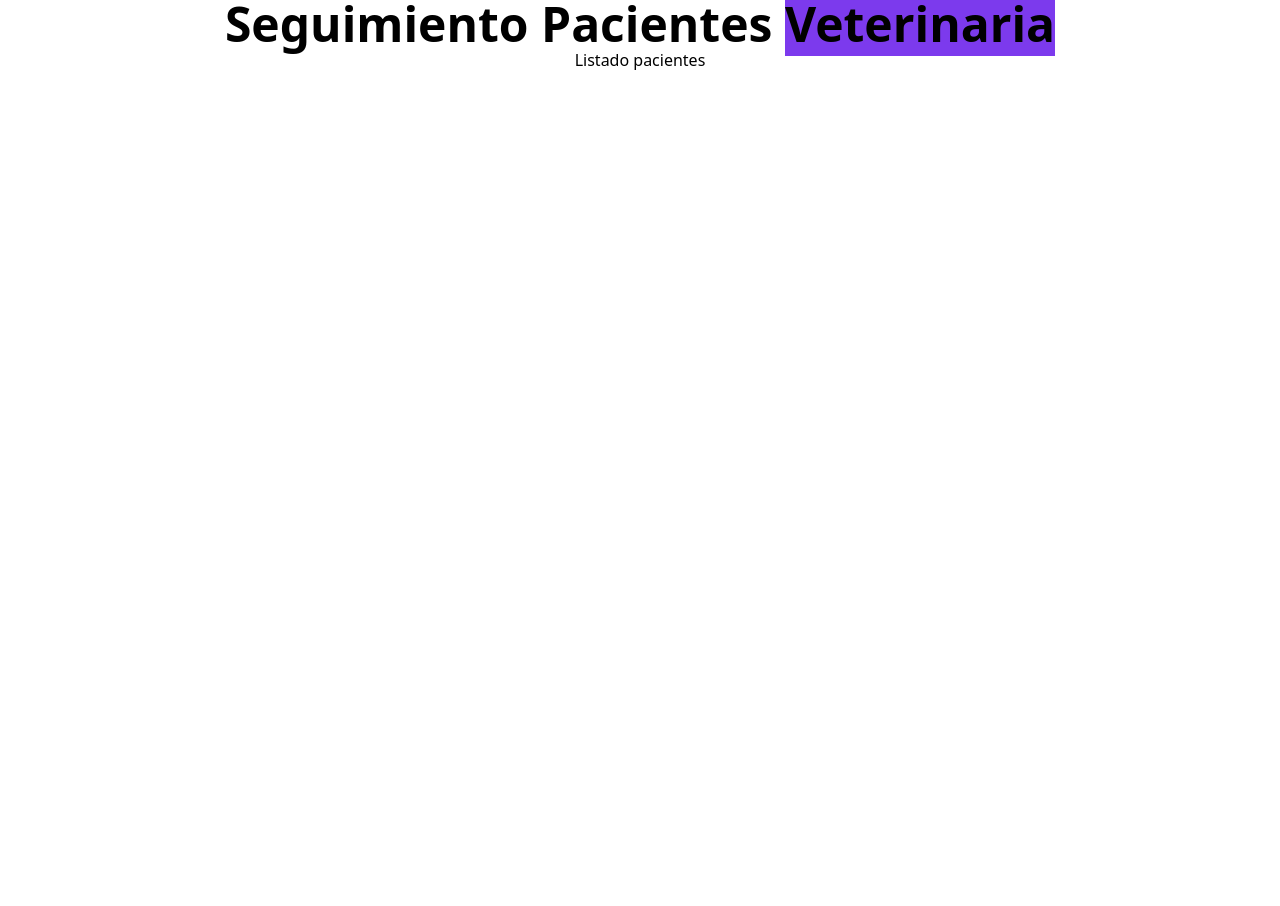
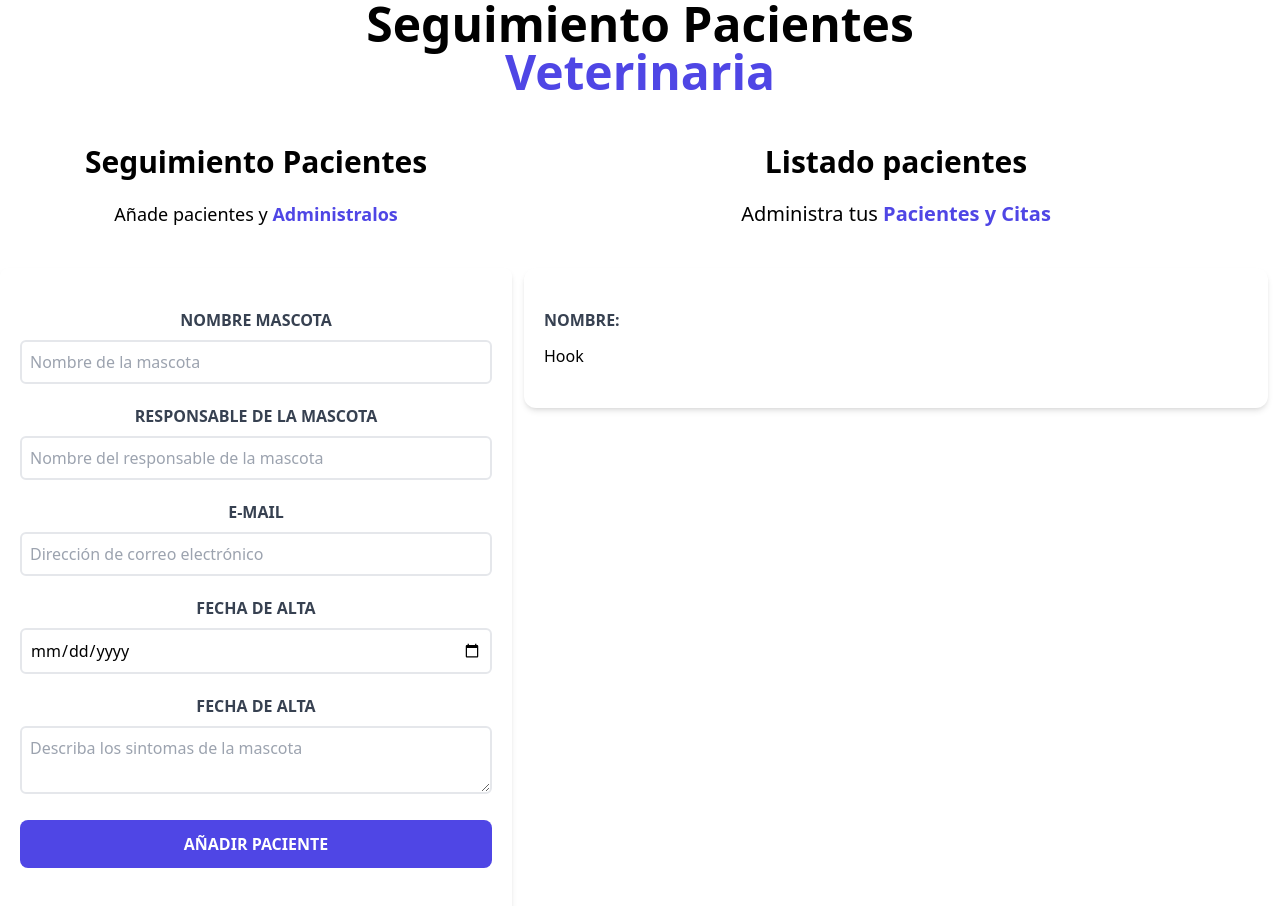
Before and after one commit to escu-git/seguimientoVeterinaria, a React (Vite) app: page / in a window 1280 px wide. Shown: the top 906 px of the page. Before the commit the page ends 800 px from the top, so only its background shows below. Built offline with nearby package versions, Linux system fonts and the light colour scheme.

Commit message:
Adding styles to components

```diff
--- a/src/App.jsx
+++ b/src/App.jsx
@@ -1,5 +1,7 @@
 import { useState } from 'react'
 import './App.css'
+import BodyContainer from './Components/BodyContainer'
+import Formulario from './Components/Formulario'
 import Header from './Components/Header'
 import ListadoPacientes from './Components/ListadoPacientes'
 
@@ -7,9 +9,9 @@ function App() {
   const [count, setCount] = useState(0)
 
   return (
-    <div className="App">
+    <div className='mx-auto'>
       <Header/>
-      <ListadoPacientes/>
+      <BodyContainer/>
     </div>
   )
 }
--- /dev/null
+++ b/src/Components/BodyContainer.jsx
@@ -0,0 +1,15 @@
+import React from 'react'
+import Formulario from './Formulario'
+import Header from './Header'
+import ListadoPacientes from './ListadoPacientes'
+
+function BodyContainer() {
+  return (
+    <div className='mt-12 md:flex'>
+    <Formulario/>
+    <ListadoPacientes/>
+    </div>
+  )
+}
+
+export default BodyContainer
--- /dev/null
+++ b/src/Components/Formulario.jsx
@@ -0,0 +1,37 @@
+import React from 'react'
+
+function Formulario() {
+  return (
+    <div className='md:w-1/2 lg:w-2/5 text-center'>
+    <h2 className='font-black text-3xl text-center'>Seguimiento Pacientes</h2>
+    <p className='text-lg mt-5 text-center mb-10'>Añade pacientes y {''}
+        <span className='text-indigo-600 font-bold'>Administralos</span>
+    </p>
+    <form className='bg-white shadow-md rounded-lg py-10 px-5'>
+        <div className='mb-5'>
+            <label htmlFor='nombre' className='block text-gray-700 uppercase font-bold'>Nombre mascota</label>
+            <input className='border-2 w-full p-2 mt-2 placeholder-gray-400 rounded-md ' id='nombre' type='text' placeholder='Nombre de la mascota'/>
+        </div>
+        <div className='mb-5'>
+            <label htmlFor='propietario' className='block text-gray-700 uppercase font-bold'>Responsable de la mascota</label>
+            <input className='border-2 w-full p-2 mt-2 placeholder-gray-400 rounded-md ' id='propietario' type='text' placeholder='Nombre del responsable de la mascota'/>
+        </div>
+        <div className='mb-5'>
+            <label htmlFor='email' className='block text-gray-700 uppercase font-bold'>E-mail</label>
+            <input className='border-2 w-full p-2 mt-2 placeholder-gray-400 rounded-md ' id='email' type='email' placeholder='Dirección de correo electrónico'/>
+        </div>
+        <div className='mb-5'>
+            <label htmlFor='fechaAlta' className='block text-gray-700 uppercase font-bold'>Fecha de alta</label>
+            <input className='border-2 w-full p-2 mt-2 placeholder-gray-400 rounded-md ' id='fechaAlta' type='date' />
+        </div>
+        <div className='mb-5'>
+            <label htmlFor='sintomas' className='block text-gray-700 uppercase font-bold'>Fecha de alta</label>
+            <textarea id='sintomas' className='border-2 w-full p-2 mt-2 placeholder-gray-400 rounded-md ' placeholder='Describa los sintomas de la mascota' />
+        </div>
+        <input type='submit' className='bg-indigo-600 w-full p-3 uppercase font-bold hover:bg-indigo-500 text-white rounded-lg transition-colors mb-10 hover:shadow-lg' value='Añadir paciente'/>
+    </form>
+    </div>
+  )
+}
+
+export default Formulario
--- a/src/Components/Header.jsx
+++ b/src/Components/Header.jsx
@@ -3,9 +3,9 @@ import React from 'react'
 function Header() {
   return (
     <div>
-        <h1 className="font-black text-5xl text center">
+        <h1 className="font-black text-5xl text-center md:w-1/2 mx-auto">
             Seguimiento Pacientes{' '}
-            <span className="font-black bg-violet-600 ">Veterinaria</span>
+            <span className="font-black text-indigo-600 ">Veterinaria</span>
         </h1>
     </div>
   )
--- a/src/Components/ListadoPacientes.jsx
+++ b/src/Components/ListadoPacientes.jsx
@@ -2,9 +2,17 @@ import React from 'react'
 
 function ListadoPacientes() {
   return (
-      <>
-    <h2 >Listado pacientes</h2>
-      </>
+      <div className='w-1/2 lg:w-3/5' >
+    <h2 className='font-black text-3xl text-center'>Listado pacientes</h2>
+    <p className='text-xl mt-5 mb-10 text-center'> Administra tus {''}
+    <span className='text-indigo-600 font-bold'>
+    Pacientes y Citas
+    </span></p>
+    <div className='m-3 bg-white shadow-md py-10 px-5 rounded-xl'>
+        <p className='font-bold mb-3 text-gray-700 uppercase'>Nombre:</p>
+        <span className='font-normal normal-case'>Hook</span>
+    </div>
+      </div>
   )
 }
 
```
